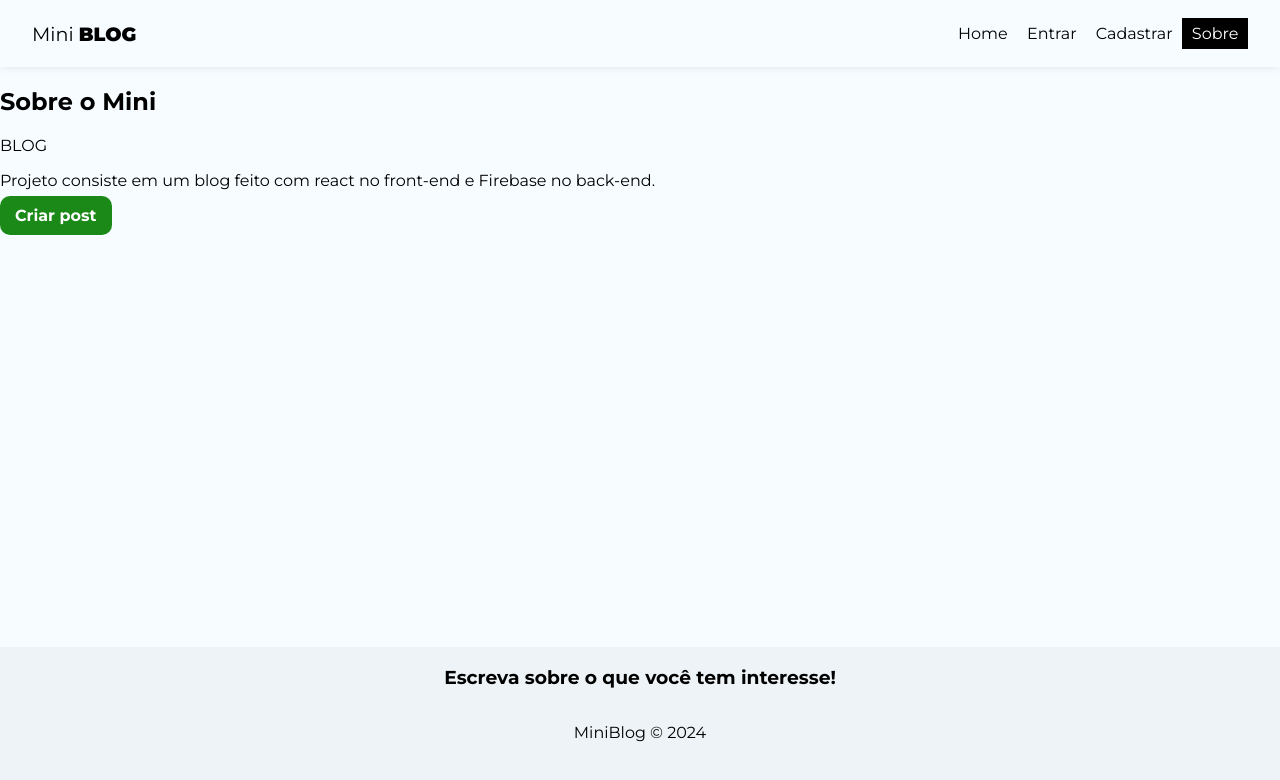
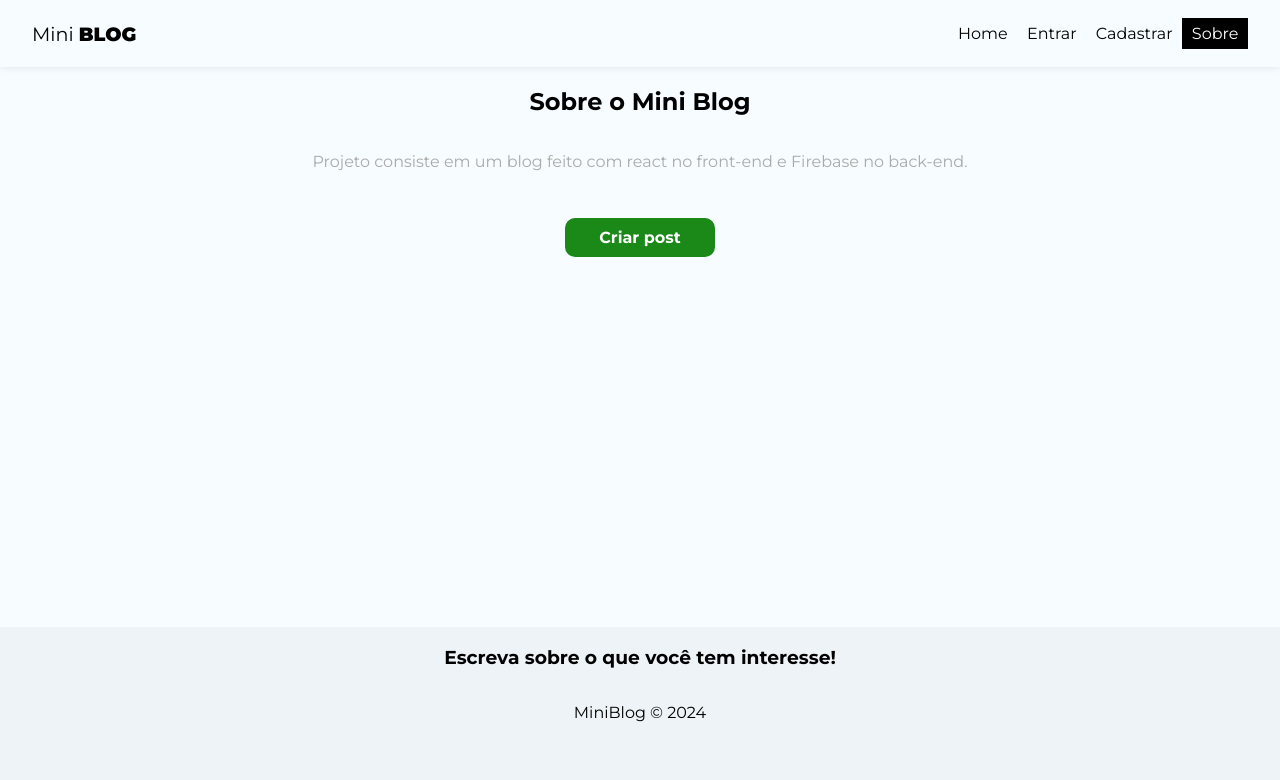
Before and after one commit to fariasraphael/miniblog-react, a React (Vite) app: page /about in a window 1280 px wide. Shown: the top 780 px of the page. Built offline with nearby package versions, Linux system fonts and the light colour scheme; no server answers.

Commit message:
add css styles.about

```diff
--- a/src/pages/About/About.jsx
+++ b/src/pages/About/About.jsx
@@ -2,9 +2,10 @@ import { Link } from "react-router-dom";
 import styles from "./About.module.css";
 const About = () => {
   return (
-    <div>
-      <h2>Sobre o Mini </h2>
-      <span>BLOG</span>
+    <div className={styles.about}>
+      <h2>
+        Sobre o Mini <span>Blog</span>
+      </h2>
       <p>
         Projeto consiste em um blog feito com react no front-end e Firebase no
         back-end.
--- a/src/pages/About/About.module.css
+++ b/src/pages/About/About.module.css
@@ -0,0 +1,17 @@
+.about{
+  text-align: center;
+  display: flex;
+  flex-direction: column;
+  align-items: center;
+}
+
+.about p {
+  color: #AAA;
+  margin-bottom: 2em;
+}
+
+.about a {
+  display: block;
+  margin-top: 15px;
+  padding: 10px 15px;
+}
```
